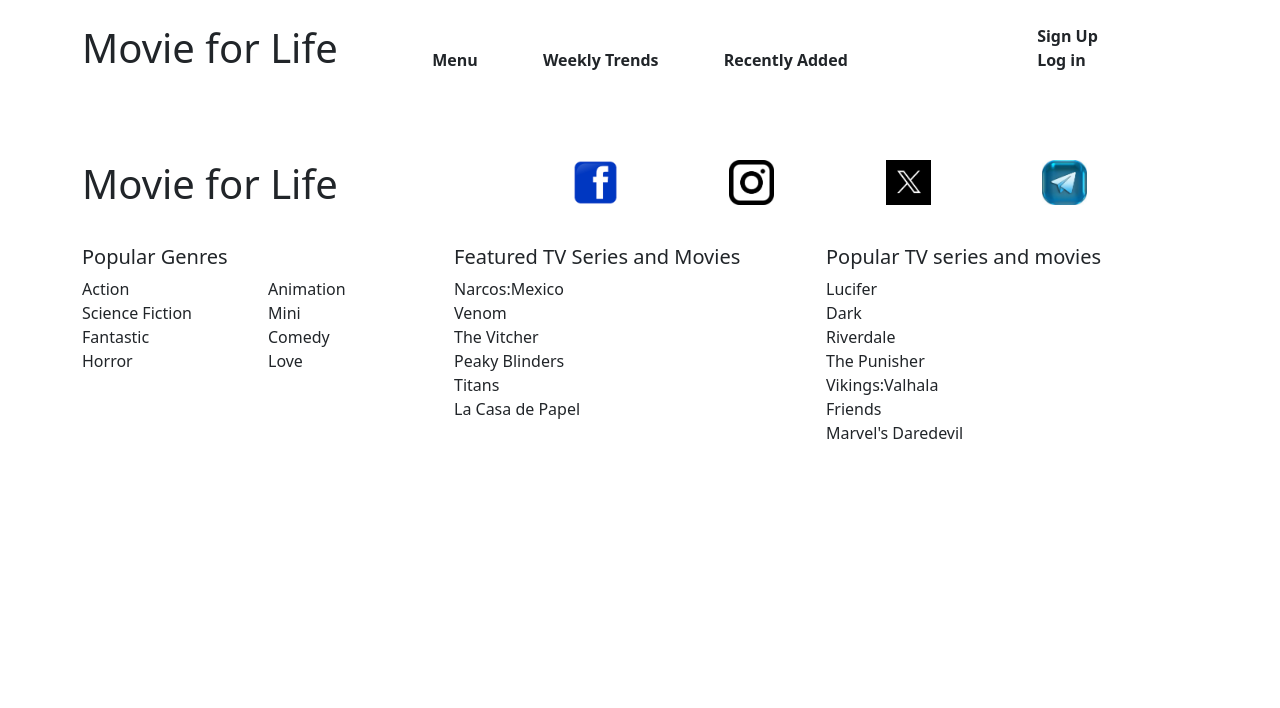
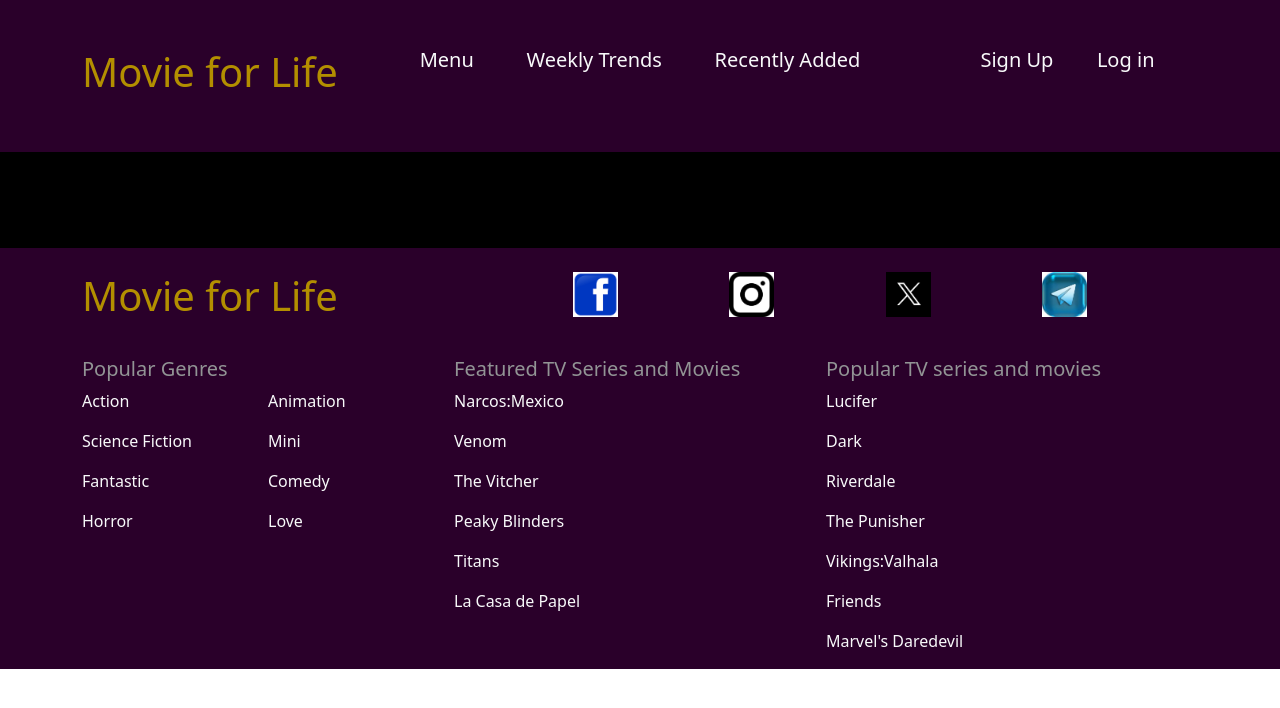
Before and after one commit to GulgazSuleymanli/Movie_for_Life, a plain HTML site: page MforL_Front/details.html in a window 1280 px wide. Drawn offline with nearby package versions, Linux system fonts and the light colour scheme; no server answers.

Commit message:
First variant

```diff
--- a/MforL_Front/assets/details.js
+++ b/MforL_Front/assets/details.js
@@ -18,12 +18,12 @@ fetch("https://api.tvmaze.com/shows/"+id)
 
         details.innerHTML += `
             <div class="col-9">
-                <h5>Overview:</h5>
+                <h5 id="overview">Overview:</h5>
                 <p>${data.summary}</p>
                 <br>
-                <strong>Genres:</strong><p>${data.genres}</p>
+                <strong id="genres">Genres:</strong><p>${data.genres}</p>
                 <br>
-                <table class="table">
+                <table class="table table-dark">
                     <tr>
                         <th>Average Runtime</th>
                         <th>Language</th>
--- a/MforL_Front/assets/index.js
+++ b/MforL_Front/assets/index.js
@@ -3,7 +3,7 @@ let movies = document.querySelector(".movies")
 fetch("https://api.tvmaze.com/shows")
     .then(res => res.json())
     .then(datas => {
-        for (let i = 0; i < 52; i++) {
+        for (let i = 0; i < 3; i++) {
             movies.innerHTML += `
                 <div class="col-3 p-4">
                     <div class="card" style="width: 18rem;">
--- a/MforL_Front/assets/style.css
+++ b/MforL_Front/assets/style.css
@@ -5,3 +5,35 @@
 #instagram{
     width: 55px;
 }
+
+.header, .footer{
+    background-color: #2a002a;
+}
+
+.title{
+    color: #b38f00;
+}
+
+#chooseList li a h5:hover , #registerList li a h5:hover , .headline , .lists li a p:hover{
+    color: rgb(146, 148, 149);
+}
+
+.main{
+    background-color: black;
+}
+
+.card{
+    border-color: #003000;
+}
+
+.card-body{
+    background-color: #003000;
+}
+
+.card-title, .card-text , .table th , #overview , #genres{
+    color: rgb(146, 148, 149);
+}
+
+.table td , .col-9 p{
+    color: rgb(208, 218, 223);
+}
--- a/MforL_Front/details.html
+++ b/MforL_Front/details.html
@@ -11,23 +11,23 @@
 </head>
 
 <body>
-    <header>
-        <div class="container header pb-5">
+    <header class="header">
+        <div class="container pb-5">
             <div class="row">
-                <div class="col-3 pt-4">
-                    <h1>Movie for Life</h1>
+                <div class="col-3 pt-5">
+                    <h1 class="title">Movie for Life</h1>
                 </div>
                 <div class="col-6 pt-5 fw-bold">
-                    <ul class="d-flex justify-content-evenly list-unstyled">
-                        <li><a href="" class="text-decoration-none text-dark">Menu</a></li>
-                        <li><a href="" class="text-decoration-none text-dark">Weekly Trends</a></li>
-                        <li><a href="" class="text-decoration-none text-dark">Recently Added</a></li>
+                    <ul id="chooseList" class="d-flex justify-content-evenly list-unstyled">
+                        <li><a href="" class="text-decoration-none text-light"><h5>Menu</h5></a></li>
+                        <li><a href="" class="text-decoration-none text-light"><h5>Weekly Trends</h5></a></li>
+                        <li><a href="" class="text-decoration-none text-light"><h5>Recently Added</h5></a></li>
                     </ul>
                 </div>
-                <div class="col-3 pt-4 d-flex justify-content-center fw-bold">
-                    <ul class="list-unstyled">
-                        <li><a href="" class="text-decoration-none text-dark">Sign Up</a></li>
-                        <li><a href="" class="text-decoration-none text-dark">Log in</a></li>
+                <div class="col-3 pt-4 fw-bold">
+                    <ul id="registerList" class="d-flex justify-content-evenly list-unstyled pt-4">
+                        <li><a href="" class="text-decoration-none text-light"><h5>Sign Up</h5></a></li>
+                        <li><a href="" class="text-decoration-none text-light"><h5>Log in</h5></a></li>
                     </ul>
                 </div>
             </div>
@@ -35,9 +35,9 @@
         </div>
     </header>
 
-    <main>
+    <main class="main">
         <section>
-            <div class="container">
+            <div class="container pb-5 pt-5">
                 <div class="row details">
 
                 </div>
@@ -45,11 +45,11 @@
         </section>
     </main>
 
-    <footer>
-        <div class="container footer">
+    <footer class="footer">
+        <div class="container">
             <div class="row">
                 <div class="col-4 pt-4">
-                    <h1>Movie for Life</h1>
+                    <h1 class="title">Movie for Life</h1>
                 </div>
                 <div class="col-8 pt-4">
                     <ul class="d-flex justify-content-evenly list-unstyled">
@@ -73,48 +73,48 @@
                 </div>
                 <div class="row pt-3">
                     <div class="col-4 pt-2">
-                        <h5>Popular Genres</h5>
+                        <h5 class="headline">Popular Genres</h5>
                         <div class="row d-flex">
                             <div class="col-6">
-                                <ul class="list-unstyled">
-                                    <li><a href="" class="text-decoration-none text-dark">Action</a></li>
-                                    <li><a href="" class="text-decoration-none text-dark">Science Fiction</a></li>
-                                    <li><a href="" class="text-decoration-none text-dark">Fantastic</a></li>
-                                    <li><a href="" class="text-decoration-none text-dark">Horror</a></li>
+                                <ul class="list-unstyled lists">
+                                    <li><a href="" class="text-decoration-none text-light"><p>Action</p></a></li>
+                                    <li><a href="" class="text-decoration-none text-light"><p>Science Fiction</p></a></li>
+                                    <li><a href="" class="text-decoration-none text-light"><p>Fantastic</p></a></li>
+                                    <li><a href="" class="text-decoration-none text-light"><p>Horror</p></a></li>
                                 </ul>
                             </div>
                             <div class="col-6">
-                                <ul class="list-unstyled">
-                                    <li><a href="" class="text-decoration-none text-dark">Animation</a></li>
-                                    <li><a href="" class="text-decoration-none text-dark">Mini</a></li>
-                                    <li><a href="" class="text-decoration-none text-dark">Comedy</a></li>
-                                    <li><a href="" class="text-decoration-none text-dark">Love</a></li>
+                                <ul class="list-unstyled lists">
+                                    <li><a href="" class="text-decoration-none text-light"><p>Animation</p></a></li>
+                                    <li><a href="" class="text-decoration-none text-light"><p>Mini</p></a></li>
+                                    <li><a href="" class="text-decoration-none text-light"><p>Comedy</p></a></li>
+                                    <li><a href="" class="text-decoration-none text-light"><p>Love</p></a></li>
                                 </ul>
                             </div>
                         </div>
                     </div>
                     <div class="col-4 pt-2">
-                        <h5>Featured TV Series and Movies</h5>
-                        <ul class="list-unstyled">
-                            <li><a href="" class="text-decoration-none text-dark">Narcos:Mexico</a></li>
-                            <li><a href="" class="text-decoration-none text-dark">Venom</a></li>
-                            <li><a href="" class="text-decoration-none text-dark">The Vitcher</a></li>
-                            <li><a href="" class="text-decoration-none text-dark">Peaky Blinders</a></li>
-                            <li><a href="" class="text-decoration-none text-dark">Titans</a></li>
-                            <li><a href="" class="text-decoration-none text-dark">La Casa de Papel</a></li>
+                        <h5 class="headline">Featured TV Series and Movies</h5>
+                        <ul class="list-unstyled lists">
+                            <li><a href="" class="text-decoration-none text-light"><p>Narcos:Mexico</p></a></li>
+                            <li><a href="" class="text-decoration-none text-light"><p>Venom</p></a></li>
+                            <li><a href="" class="text-decoration-none text-light"><p>The Vitcher</p></a></li>
+                            <li><a href="" class="text-decoration-none text-light"><p>Peaky Blinders</p></a></li>
+                            <li><a href="" class="text-decoration-none text-light"><p>Titans</p></a></li>
+                            <li><a href="" class="text-decoration-none text-light"><p>La Casa de Papel</p></a></li>
                         </ul>
 
                     </div>
                     <div class="col-4 pt-2">
-                        <h5>Popular TV series and movies</h5>
-                        <ul class="list-unstyled">
-                            <li><a href="" class="text-decoration-none text-dark">Lucifer</a></li>
-                            <li><a href="" class="text-decoration-none text-dark">Dark</a></li>
-                            <li><a href="" class="text-decoration-none text-dark">Riverdale</a></li>
-                            <li><a href="" class="text-decoration-none text-dark">The Punisher</a></li>
-                            <li><a href="" class="text-decoration-none text-dark">Vikings:Valhala</a></li>
-                            <li><a href="" class="text-decoration-none text-dark">Friends</a></li>
-                            <li><a href="" class="text-decoration-none text-dark">Marvel's Daredevil</a></li>
+                        <h5 class="headline">Popular TV series and movies</h5>
+                        <ul class="list-unstyled lists">
+                            <li><a href="" class="text-decoration-none text-light"><p>Lucifer</p></a></li>
+                            <li><a href="" class="text-decoration-none text-light"><p>Dark</p></a></li>
+                            <li><a href="" class="text-decoration-none text-light"><p>Riverdale</p></a></li>
+                            <li><a href="" class="text-decoration-none text-light"><p>The Punisher</p></a></li>
+                            <li><a href="" class="text-decoration-none text-light"><p>Vikings:Valhala</p></a></li>
+                            <li><a href="" class="text-decoration-none text-light"><p>Friends</p></a></li>
+                            <li><a href="" class="text-decoration-none text-light"><p>Marvel's Daredevil</p></a></li>
                         </ul>
                     </div>
                 </div>
```
Also changed, not shown: MforL_Front/index.html (+45 -44 lines).
